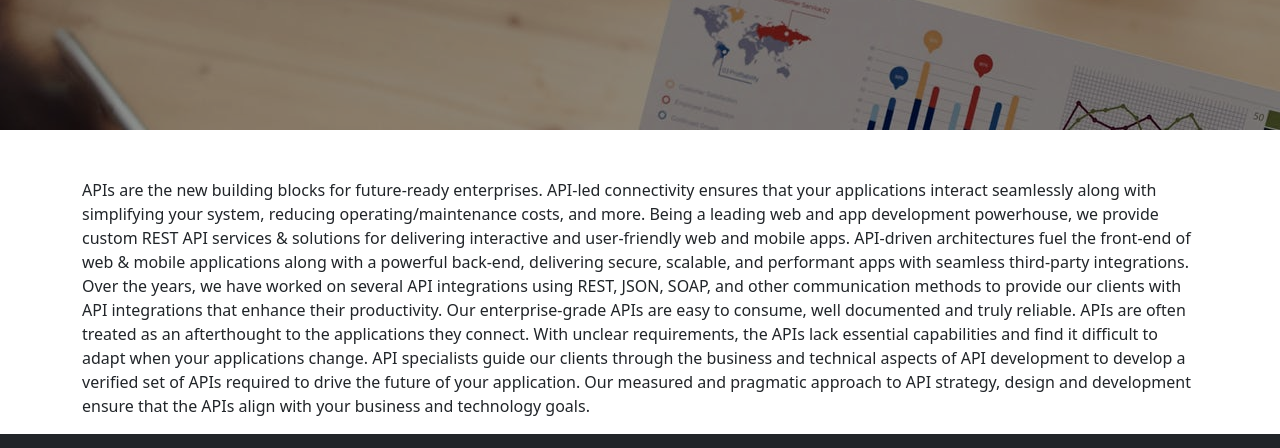
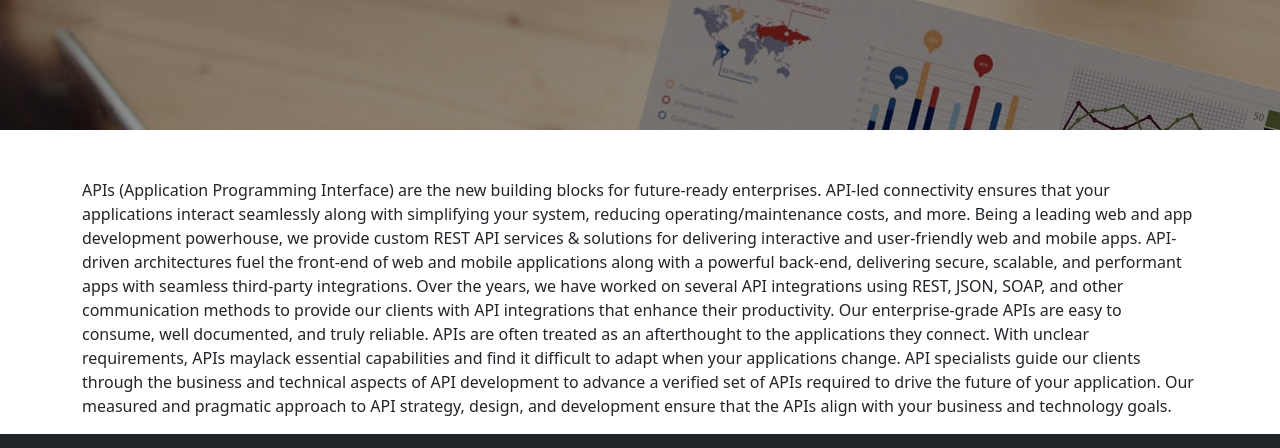
Before and after one commit to Anilraj031/glaciersystemsinc, a website: page src/DevelopmentExperties/Api.html in a window 1280 px wide. Shown: the part 190-638 px from the top of the page. Drawn offline with nearby package versions, Linux system fonts and the light colour scheme.

Commit message:
Update API Development Services

```diff
--- a/src/DevelopmentExperties/Api.html
+++ b/src/DevelopmentExperties/Api.html
@@ -22,9 +22,7 @@
     </section>
     <section class="container mt-5">
         <p>
-            APIs are the new building blocks for future-ready enterprises. API-led connectivity ensures that your applications interact seamlessly along with simplifying your system, reducing operating/maintenance costs, and more. Being a leading web and app development powerhouse, we provide custom REST API services & solutions for delivering interactive and user-friendly web and mobile apps. API-driven architectures fuel the front-end of web & mobile applications along with a powerful back-end, delivering secure, scalable, and performant apps with seamless third-party integrations.
-Over the years, we have worked on several API integrations using REST, JSON, SOAP, and other communication methods to provide our clients with API integrations that enhance their productivity. Our enterprise-grade APIs are easy to consume, well documented and truly reliable.
-APIs are often treated as an afterthought to the applications they connect. With unclear requirements, the APIs lack essential capabilities and find it difficult to adapt when your applications change. API specialists guide our clients through the business and technical aspects of API development to develop a verified set of APIs required to drive the future of your application. Our measured and pragmatic approach to API strategy, design and development ensure that the APIs align with your business and technology goals.
+            APIs (Application Programming Interface) are the new building blocks for future-ready enterprises. API-led connectivity ensures that your applications interact seamlessly along with simplifying your system, reducing operating/maintenance costs, and more. Being a leading web and app development powerhouse, we provide custom REST API services & solutions for delivering interactive and user-friendly web and mobile apps. API-driven architectures fuel the front-end of web and mobile applications along with a powerful back-end, delivering secure, scalable, and performant apps with seamless third-party integrations. Over the years, we have worked on several API integrations using REST, JSON, SOAP, and other communication methods to provide our clients with API integrations that enhance their productivity. Our enterprise-grade APIs are easy to consume, well documented, and truly reliable. APIs are often treated as an afterthought to the applications they connect. With unclear requirements, APIs maylack essential capabilities and find it difficult to adapt when your applications change. API specialists guide our clients through the business and technical aspects of API development to advance a verified set of APIs required to drive the future of your application. Our measured and pragmatic approach to API strategy, design, and development ensure that the APIs align with your business and technology goals.
 
         </p>
         </section>
```
